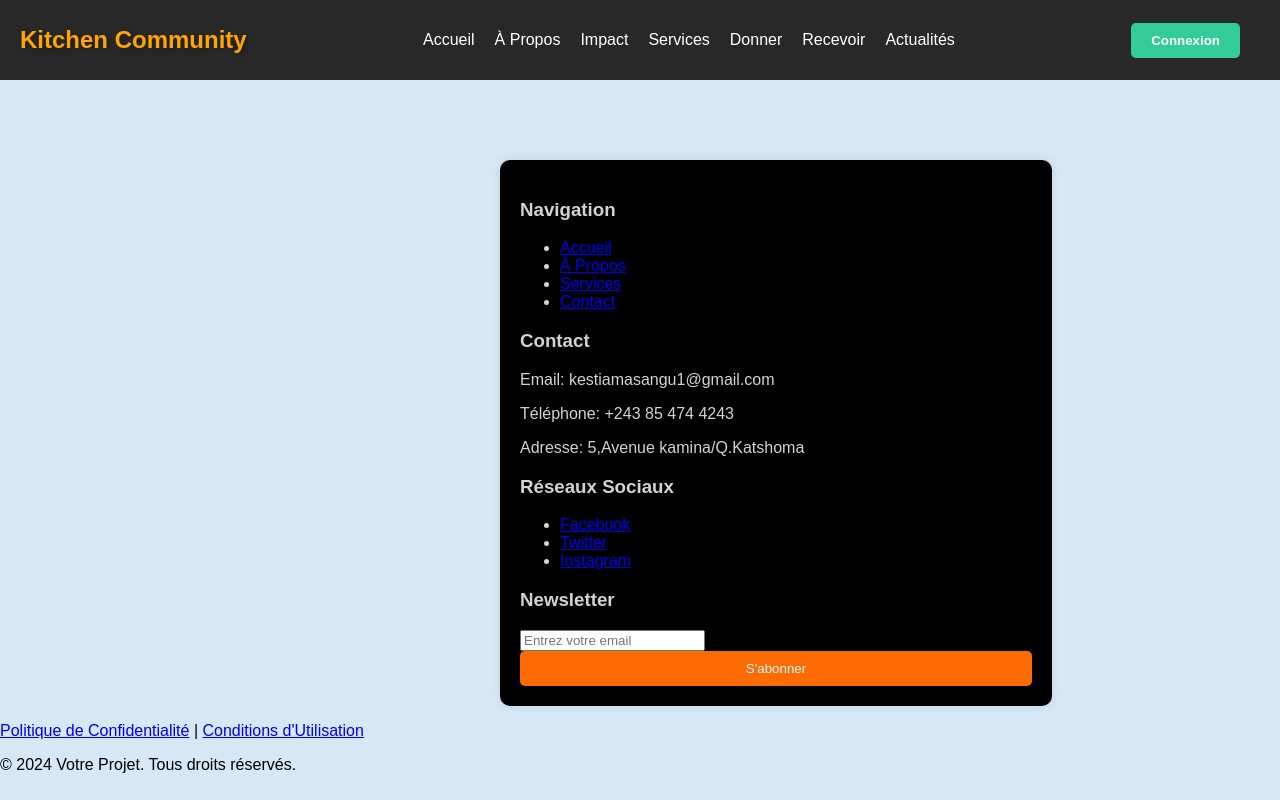
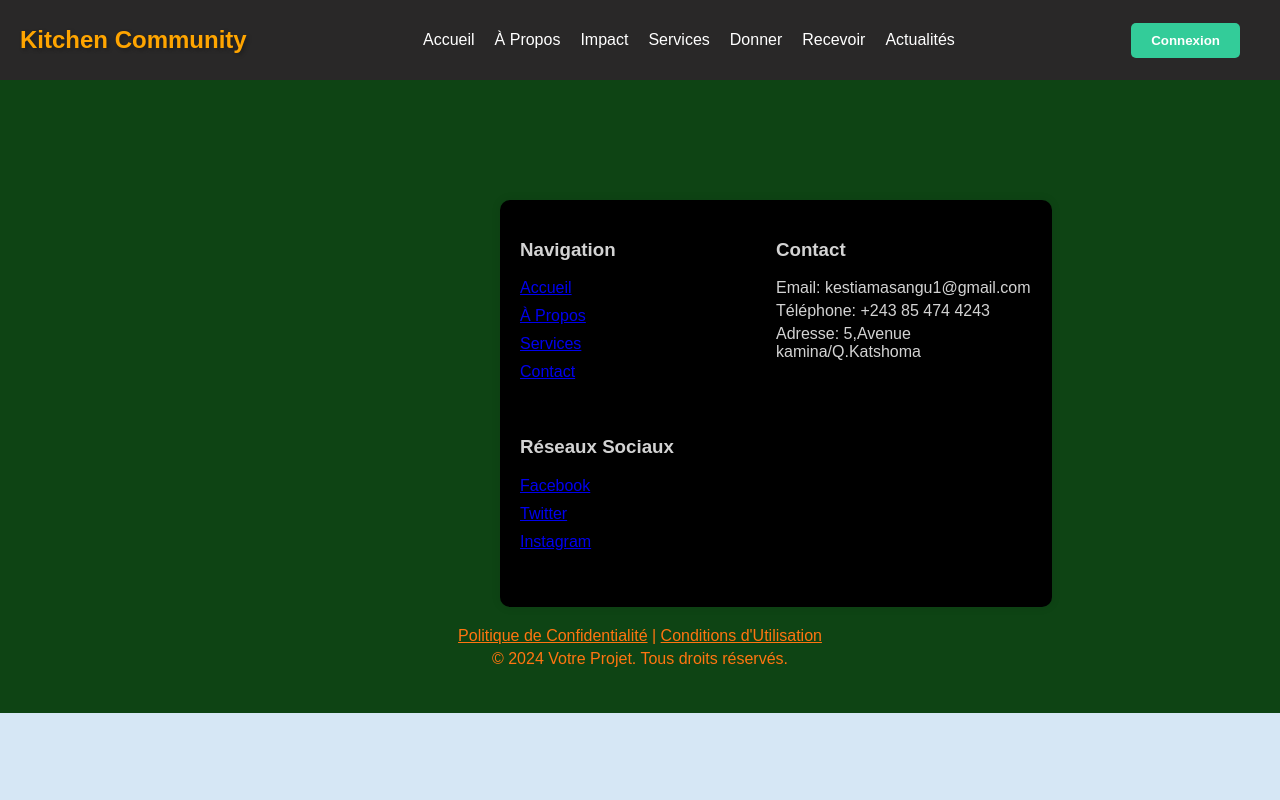
Before and after one commit to KESTIAMASANGU/kitchen-community-connection, a React (Create React App) app: page /connexion in a window 1280 px wide. Built offline with nearby package versions, Linux system fonts and the light colour scheme.

Commit message:
modifications du footer

```diff
--- a/src/App.css
+++ b/src/App.css
@@ -423,54 +423,50 @@ button:hover {
   background-color: #FF9F55;
 }
 
-/* .footer {
-  background-color: #000;
+.footer {
+  background-color: #0E4414;
   color: #FF7511;
-  padding: 50px 0;
+  padding: 40px 0;
 }
 
 .container {
   display: flex;
   justify-content: space-between;
+  align-items: flex-start;
+  flex-wrap: wrap;
 }
 
 .footer__navigation,
 .footer__contact,
-.footer__social,
-.footer__newsletter {
-  flex: 1;
+.footer__social {
+  flex: 1 1 200px;
+  margin-bottom: 20px;
 }
 
 .footer__navigation ul,
 .footer__social ul {
+  padding: 0;
   list-style: none;
-  padding: 0;
 }
 
-.footer__navigation ul li,
-.footer__social ul li {
+.footer__navigation li,
+.footer__social li {
   margin-bottom: 10px;
 }
 
-.footer__newsletter input[type="email"],
-.footer__newsletter button {
-  width: 100%;
-  padding: 10px;
-  margin-bottom: 10px;
-  border: none;
-  border-radius: 5px;
+.footer__contact p {
+  margin: 5px 0;
 }
 
 .footer__legal {
-  margin-top: 30px;
+  margin-top: 20px;
   text-align: center;
+}
+
+.footer__legal p {
+  margin: 5px 0;
 }
 
 .footer__legal a {
   color: #FF7511;
-  text-decoration: none;
 }
-
-.footer__legal a:hover {
-  text-decoration: underline;
-} */
--- a/src/footer.jsx
+++ b/src/footer.jsx
@@ -27,13 +27,6 @@ function Footer() {
                         <li><a href="https://instagram.com/Kestia Ngoie" target="_blank" rel="noopener noreferrer">Instagram</a></li>
                     </ul>
                 </div>
-                <div className="footer__newsletter">
-                    <h3>Newsletter</h3>
-                    <form action="#" method="post">
-                        <input type="email" name="email" placeholder="Entrez votre email" required />
-                        <button type="submit">S'abonner</button>
-                    </form>
-                </div>
             </div>
             <div className="footer__legal">
                 <p><a href="/politique-de-confidentialite">Politique de Confidentialité</a> | <a href="/conditions-utilisation">Conditions d'Utilisation</a></p>
```
